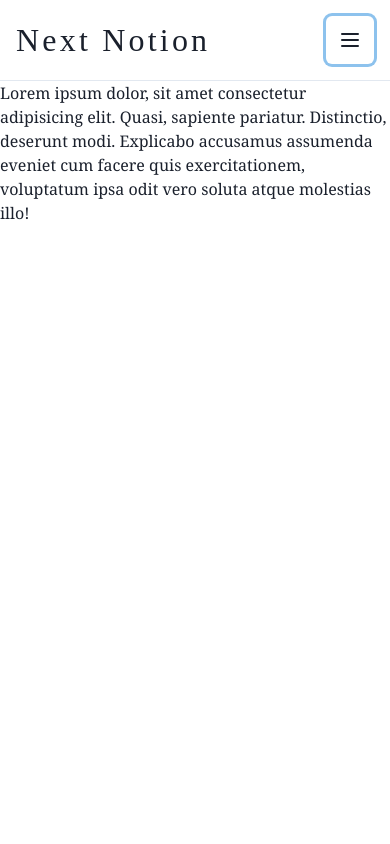
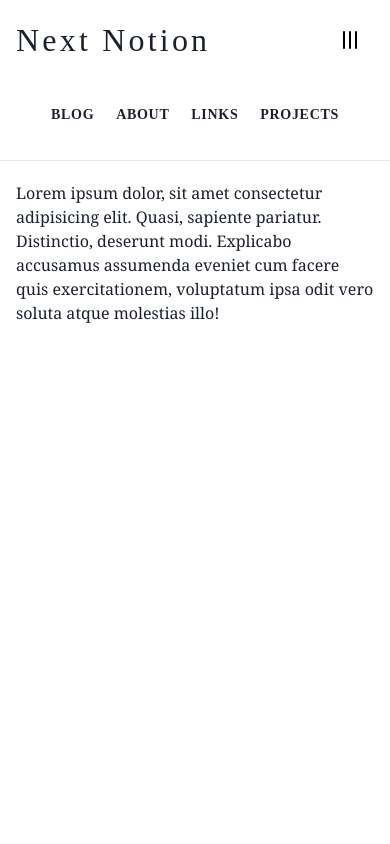
Before and after one commit to naufaldi/nextjs-chakra-notion-blog, a Next.js app: page / in a window 390 px wide. Both pictures are taken after a click on the button "navbar button". Shown: the top 844 px of the page. Built offline with nearby package versions, Linux system fonts and the light colour scheme.

Commit message:
Fix Nav layout for mobile

```diff
--- a/src/components/layout/Header.js
+++ b/src/components/layout/Header.js
@@ -1,8 +1,33 @@
 import { Flex, Box, IconButton, Heading, Container } from '@chakra-ui/react';
+import { useState } from 'react';
 import Link from '../misc/Link';
+import { MotionBox } from '../misc/motion';
+import { motion } from 'framer-motion';
 export default function Header(params) {
+  const [navView, setnavView] = useState(false);
+
+  const navVariant = {
+    opened: {
+      paddingTop: '40px',
+      paddingBottom: '40px',
+      visibility: 'visible',
+      transition: {
+        opacity: 1,
+        mass: 0,
+      },
+    },
+    closed: {
+      visibility: 'hidden',
+      paddingBottom: 0,
+      paddingTop: 0,
+      transition: {
+        opacity: 0,
+      },
+    },
+  };
+  const Temp = motion.div;
   return (
-    <Box as="header" borderBottom="1px" borderColor="gray.200" py="4">
+    <Box as="header" borderBottom="1px" borderColor="gray.200" py="4" mb="5">
       <Container maxW="container.xl">
         <Flex alignItems="center">
           <Heading
@@ -33,9 +58,17 @@ export default function Header(params) {
             </Link>
           </Flex>
           <IconButton
+            onClick={() => setnavView(!navView)}
             display={['flex', 'flex', 'none']}
             size="lg"
+            color="black"
             bgColor="white"
+            aria-label="navbar button"
+            _focus={{
+              border: 'none',
+              backgroundColor: 'white',
+            }}
+            transform={navView ? 'rotate(90deg)' : 'none'}
             icon={
               <svg
                 width="24px"
@@ -54,8 +87,10 @@ export default function Header(params) {
             }
           />
         </Flex>
-        <Flex
-          py="0"
+        <MotionBox
+          variants={navVariant}
+          animate={navView ? 'opened' : 'closed'}
+          py="10"
           w="72"
           mx="auto"
           justifyContent="space-between"
@@ -63,14 +98,14 @@ export default function Header(params) {
           fontSize="sm"
           fontWeight="bold"
           fontFamily="serif"
-          visibility="hidden"
           h="0"
+          display={['flex', 'flex', 'none']}
         >
           <Link>BLOG</Link>
           <Link>ABOUT</Link>
           <Link>LINKS</Link>
           <Link>PROJECTS</Link>
-        </Flex>
+        </MotionBox>
       </Container>
     </Box>
   );
--- a/src/components/layout/Layout.js
+++ b/src/components/layout/Layout.js
@@ -1,4 +1,4 @@
-import { Flex, Box, Heading, Text } from '@chakra-ui/react';
+import { Flex, Box, Heading, Text, Container } from '@chakra-ui/react';
 import Header from './Header';
 import Footer from './Footer';
 
@@ -6,6 +6,7 @@ export default function Layout({ children }) {
   return (
     <Flex direction="column" h="150vh">
       <Header />
+
       <Box flexGrow="1">{children}</Box>
       <Footer />
     </Flex>
--- /dev/null
+++ b/src/components/misc/motion.js
@@ -0,0 +1,4 @@
+import { motion } from 'framer-motion';
+import { Box } from '@chakra-ui/react';
+
+export const MotionBox = motion(Box);
--- a/src/pages/index.js
+++ b/src/pages/index.js
@@ -1,14 +1,16 @@
 import Layout from '../components/layout/Layout';
-import { Text } from '@chakra-ui/react';
+import { Container, Text } from '@chakra-ui/react';
 
 const Index = () => (
   <Layout>
-    <Text>
-      Lorem ipsum dolor, sit amet consectetur adipisicing elit. Quasi, sapiente
-      pariatur. Distinctio, deserunt modi. Explicabo accusamus assumenda eveniet
-      cum facere quis exercitationem, voluptatum ipsa odit vero soluta atque
-      molestias illo!
-    </Text>
+    <Container maxW="container.xl">
+      <Text>
+        Lorem ipsum dolor, sit amet consectetur adipisicing elit. Quasi,
+        sapiente pariatur. Distinctio, deserunt modi. Explicabo accusamus
+        assumenda eveniet cum facere quis exercitationem, voluptatum ipsa odit
+        vero soluta atque molestias illo!
+      </Text>
+    </Container>
   </Layout>
 );
 
```
